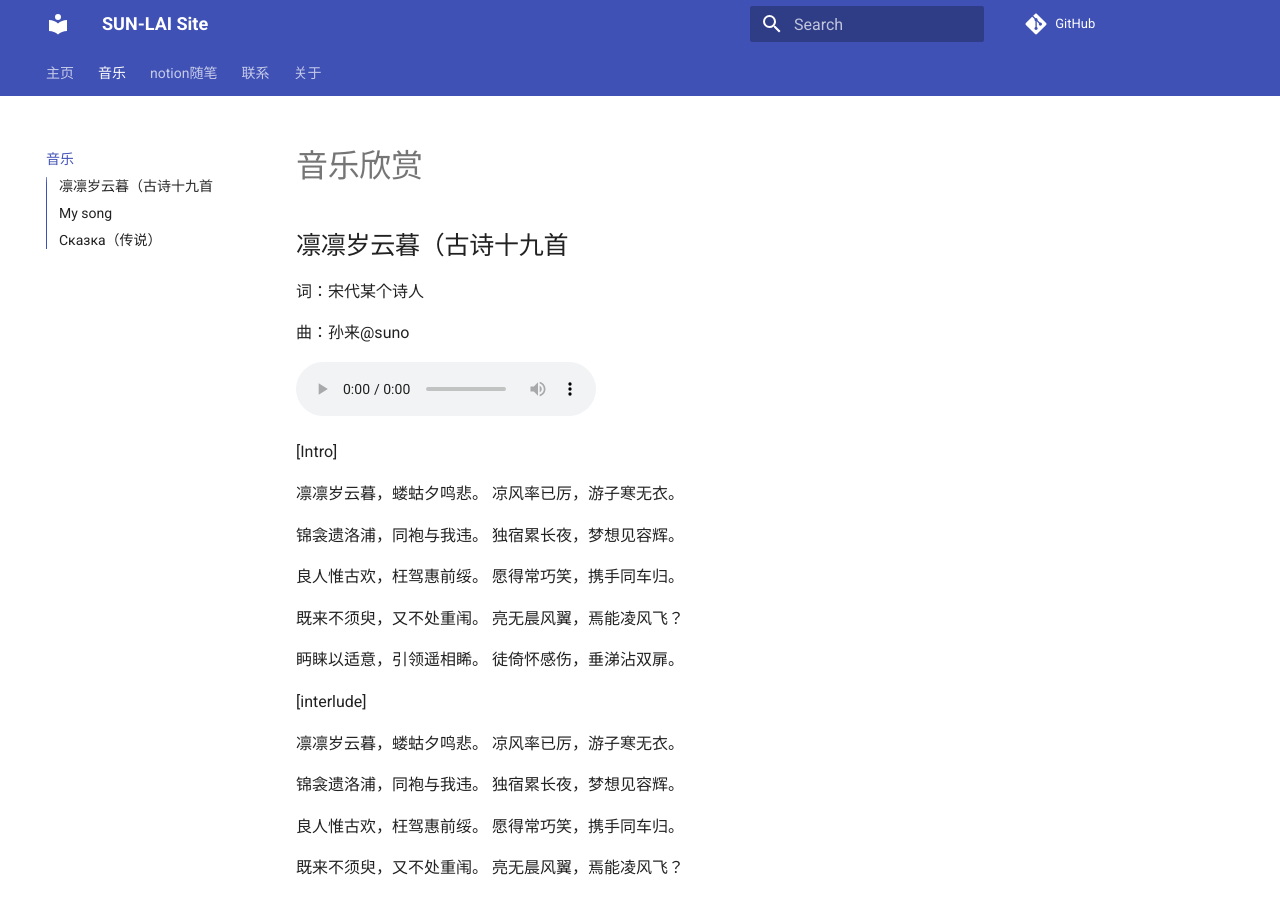
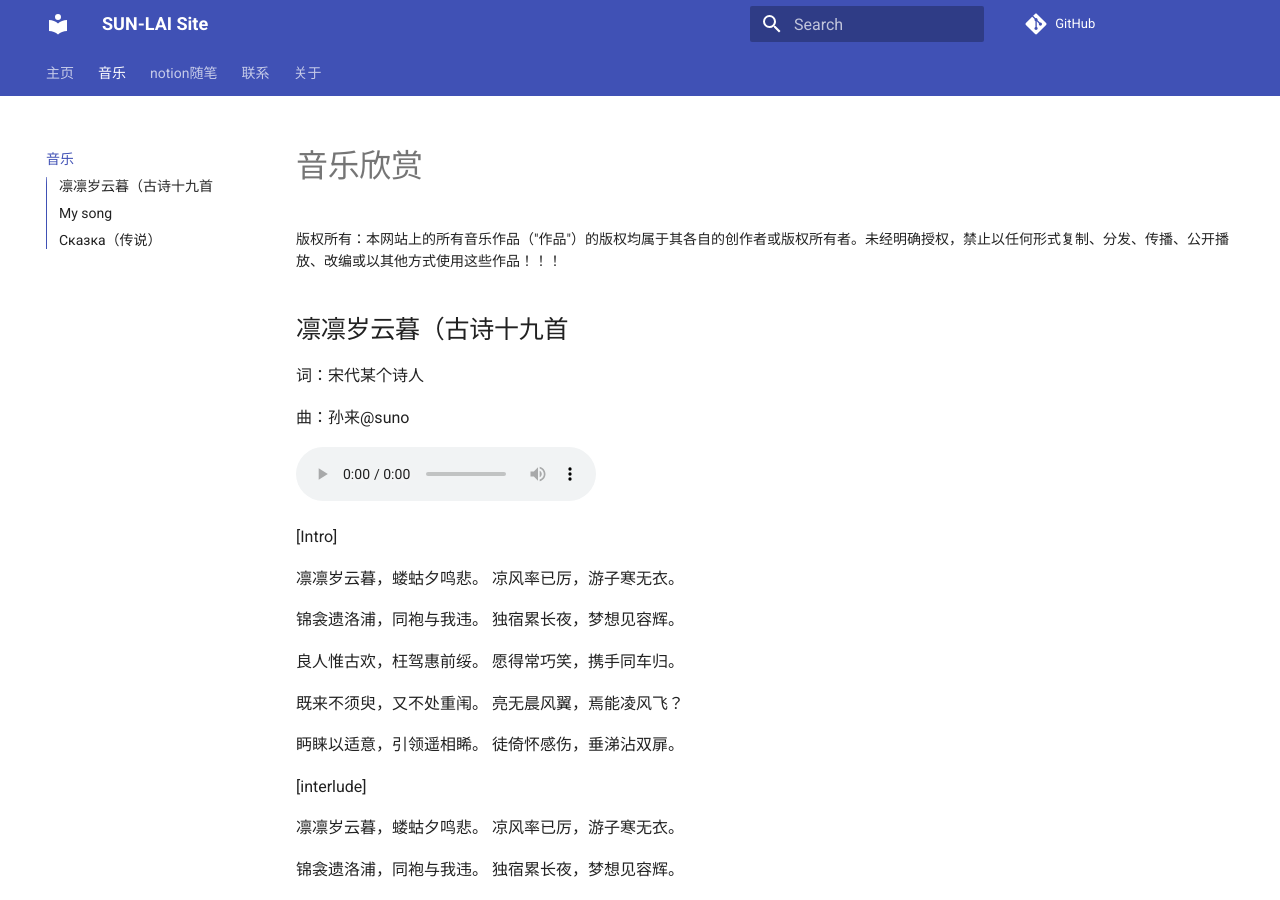
Before and after one commit to sunlai25/sunweb, an MkDocs documentation site: the page built from docs/notion1/音乐欣赏 41c68649784c48859052b395a4a35a70.md, in a window 1280 px wide and 900 px high. Built offline with MkDocs 1.6.1 and Material for MkDocs 9.7.7, drawn with Linux system fonts in a browser that asks for light colours; comment, search, counter and statistics services are not loaded.

Commit message:
雨天更新

```diff
--- a/docs/notion1/音乐欣赏 41c68649784c48859052b395a4a35a70.md
+++ b/docs/notion1/音乐欣赏 41c68649784c48859052b395a4a35a70.md
@@ -1,4 +1,5 @@
 # 音乐欣赏
+<p style="font-size: 14px;">版权所有：本网站上的所有音乐作品（"作品"）的版权均属于其各自的创作者或版权所有者。未经明确授权，禁止以任何形式复制、分发、传播、公开播放、改编或以其他方式使用这些作品！！！</p>
 
 ## 凛凛岁云暮（古诗十九首
 
```
